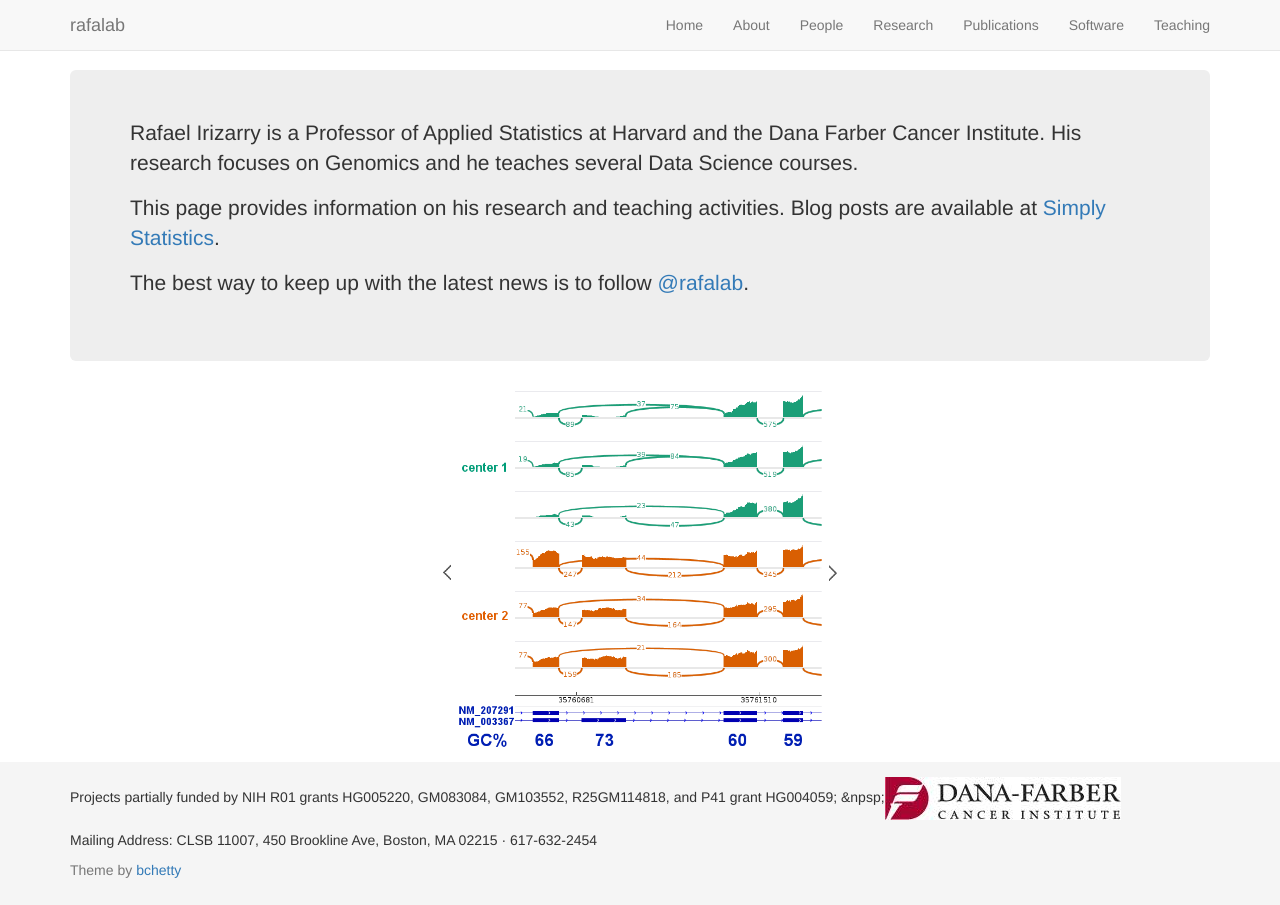
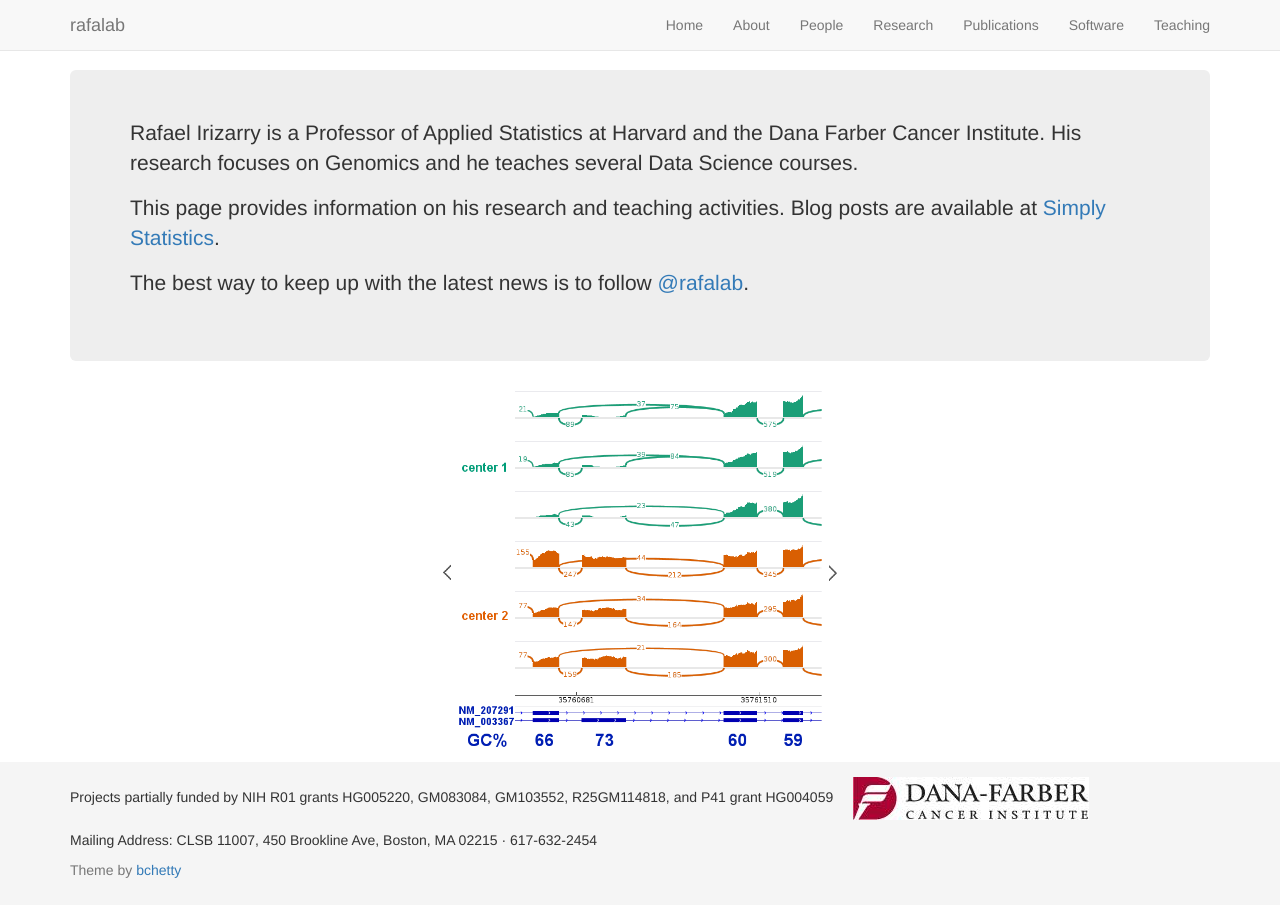
Before and after one commit to rafalab/rafalab.github.io, a Jekyll site: the page built from index.html, in a window 1280 px wide. Built offline with Jekyll 4.4.1, drawn with Linux system fonts in a browser that asks for light colours; nearby versions of some CDN libraries; the list of posts is cut into pages by our own code.

Commit message:
Update footer.html

```diff
--- a/_includes/footer.html
+++ b/_includes/footer.html
@@ -3,7 +3,7 @@
     <p>
     Projects partially funded by NIH R01 grants
   HG005220, GM083084, GM103552, R25GM114818, and P41 grant
-  HG004059;&nbsp;&npsp;<img data-u="image" src="assets/img/DFimgFooter.jpg" />
+  HG004059 &nbsp;&nbsp;&nbsp; <img data-u="image" src="assets/img/DFimgFooter.jpg" />
 <p> Mailing Address: CLSB 11007, 450 Brookline Ave, Boston, MA 02215 &middot;
   617-632-2454 </p>
     </p>
```
